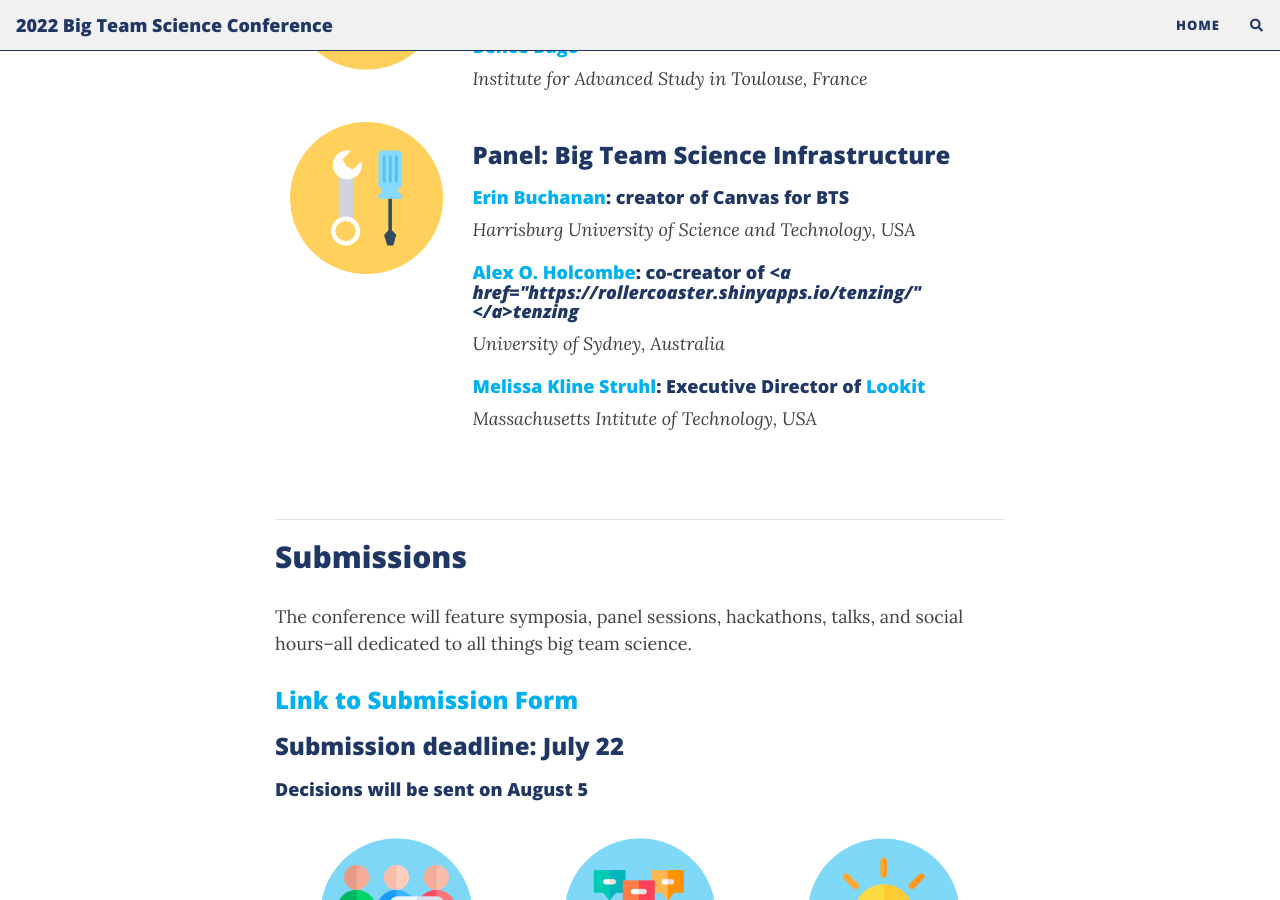
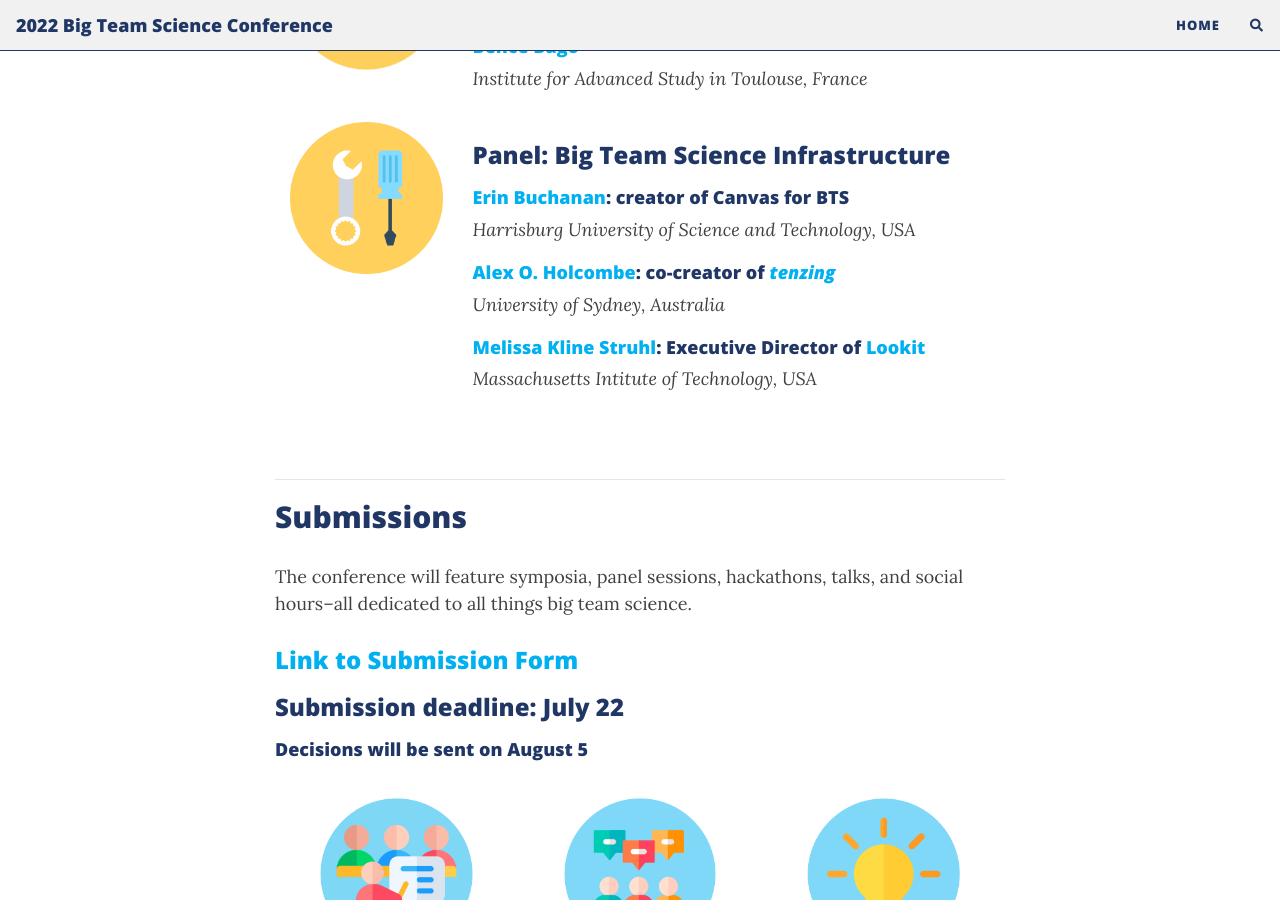
Before and after one commit to bigteamscienceconference/bigteamscienceconference.github.io, a Jekyll site: the page built from index.md, in a window 1280 px wide and 900 px high, scrolled down 1797 px. Built offline with Jekyll 4.4.1, drawn with Linux system fonts in a browser that asks for light colours; nearby versions of some CDN libraries; comment, search, counter and statistics services are not loaded.

Commit message:
fix typo

```diff
--- a/index.md
+++ b/index.md
@@ -94,7 +94,7 @@ The goal of this two-day virtual conference is to bring together a multidiscipli
         <h3>Panel: Big Team Science Infrastructure</h3>
         <h4><a href="https://www.aggieerin.com/page/about/">Erin Buchanan</a>: creator of Canvas for BTS</h4>
         <i>Harrisburg University of Science and Technology, USA</i>
-        <h4><a href="https://www.sydney.edu.au/science/about/our-people/academic-staff/alex-holcombe.html">Alex O. Holcombe</a>: co-creator of <i><a href="https://rollercoaster.shinyapps.io/tenzing/"</a>tenzing</i></h4>
+        <h4><a href="https://www.sydney.edu.au/science/about/our-people/academic-staff/alex-holcombe.html">Alex O. Holcombe</a>: co-creator of <i><a href="https://rollercoaster.shinyapps.io/tenzing/">tenzing</a></i></h4>
         <i>University of Sydney, Australia</i>
         <h4><a href="">Melissa Kline Struhl</a>: Executive Director of <a href="https://lookit.mit.edu">Lookit</a></h4>
         <i>Massachusetts Intitute of Technology, USA</i>
```
